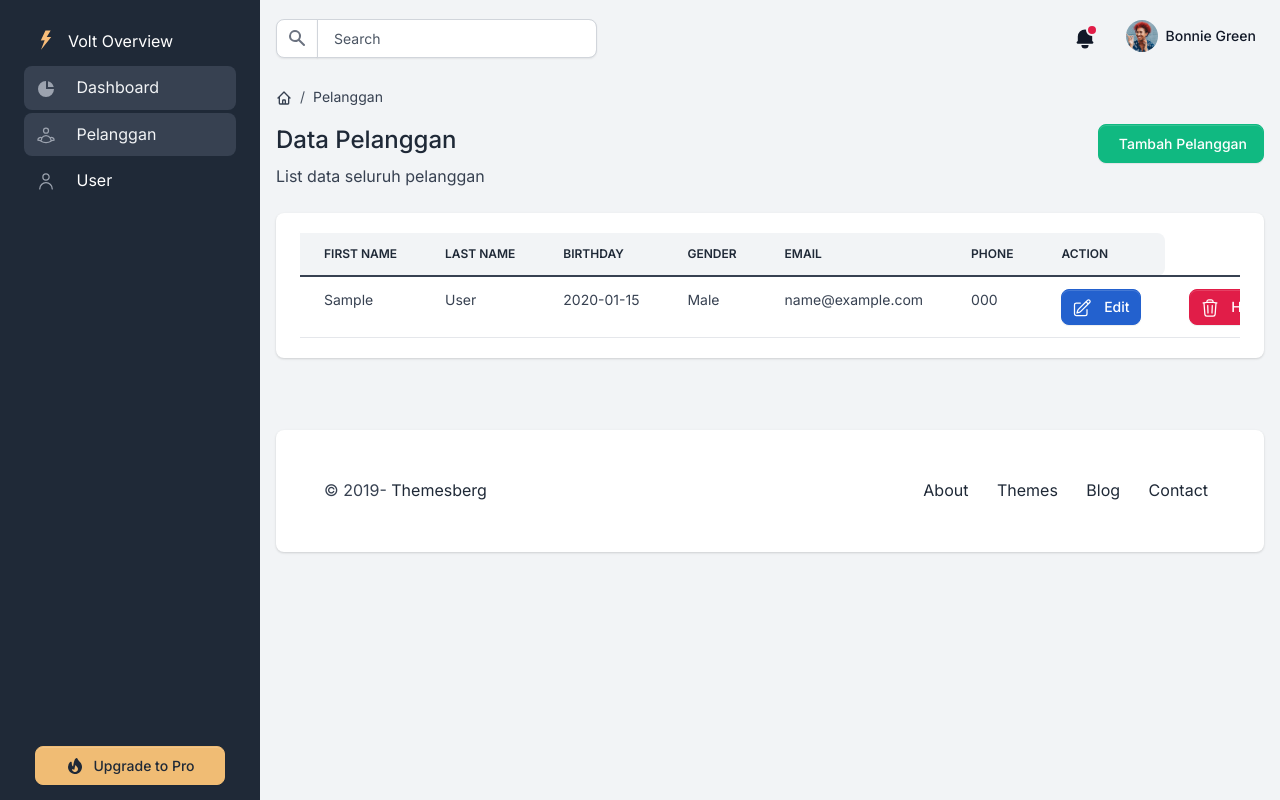
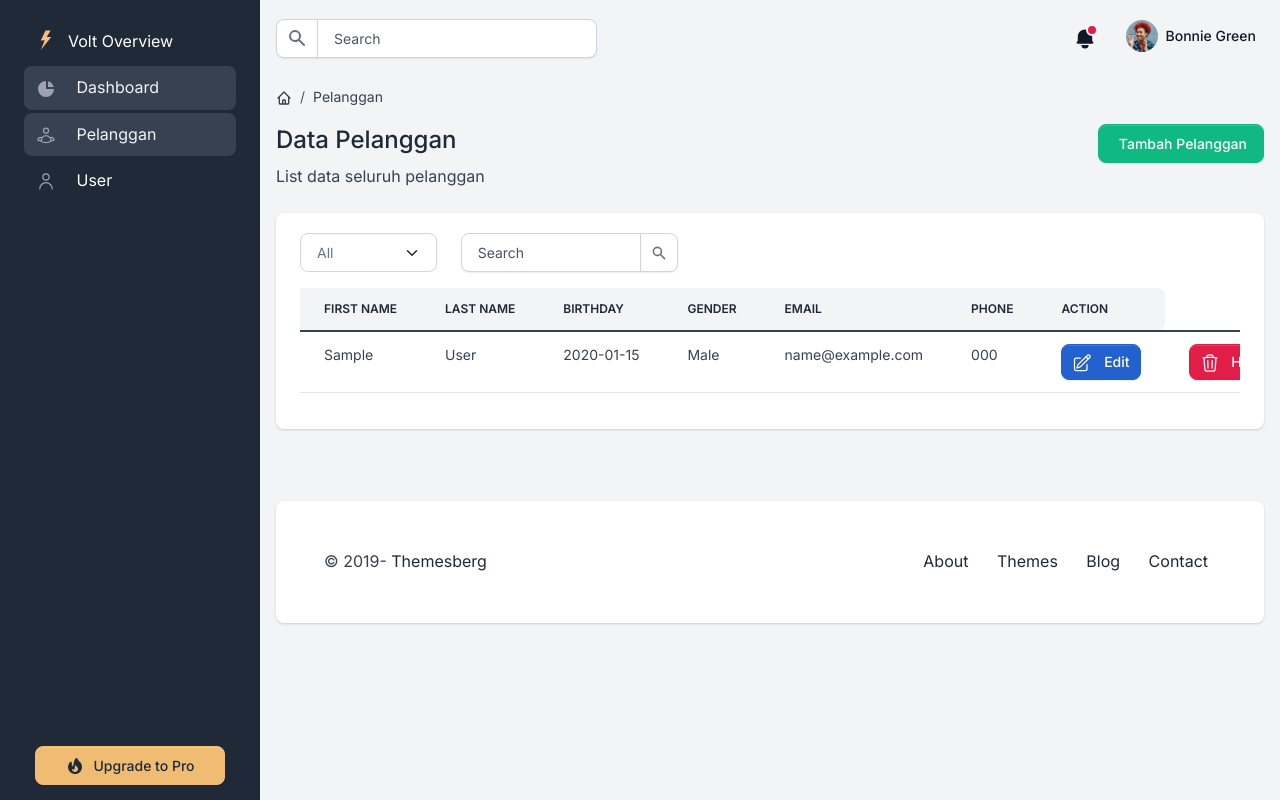
Before and after one commit to abdhika25ti-hub/Laravel_dhika, a Laravel app: page /pelanggan in a window 1280 px wide. Run offline with Laravel 12, Linux system fonts and the light colour scheme; tables that the repository leaves empty hold one stand-in row (values such as "Sample post").

Commit message:
Modul 10

```diff
--- a/app/Http/Controllers/PelangganController.php
+++ b/app/Http/Controllers/PelangganController.php
@@ -9,9 +9,13 @@ class PelangganController extends Controller
     /**
      * Display a listing of the resource.
      */
-    public function index()
+    public function index(Request $request)
     {
-        $data['dataPelanggan'] = Pelanggan::all();
+        $filterableColumns = ['gender'];
+
+        $searchableColumns = ['first_name'];
+
+        $data['dataPelanggan'] = Pelanggan::filter($request, $filterableColumns)->search($request,$searchableColumns)->paginate(5)->withQueryString();
         return view('admin.pelanggan.index', $data);
     }
 
--- a/app/Models/Pelanggan.php
+++ b/app/Models/Pelanggan.php
@@ -2,6 +2,7 @@
 namespace App\Models;
 
 use Illuminate\Database\Eloquent\Model;
+use Illuminate\Database\Eloquent\Builder;
 
 class Pelanggan extends Model
 {
@@ -15,4 +16,25 @@ class Pelanggan extends Model
         'email',
         'phone',
     ];
+
+    public function scopeFilter(Builder $query, $request, array $filterableColumns): Builder
+    {
+        foreach ($filterableColumns as $column) {
+            if ($request->filled($column)) {
+                $query->where($column, $request->input($column));
+            }
+        }
+        return $query;
+    }
+
+    public function scopeSearch($query, $request, array $columns)
+    {
+        if ($request->filled('search')) {
+            $query->where(function ($q) use ($request, $columns) {
+                foreach ($columns as $column) {
+                    $q->orWhere($column, 'LIKE', '%' . $request->search . '%');
+                }
+            });
+        }
+    }
 }
--- a/resources/views/admin/pelanggan/index.blade.php
+++ b/resources/views/admin/pelanggan/index.blade.php
@@ -41,6 +41,45 @@
             <div class="card border-0 shadow mb-4">
                 <div class="card-body">
                     <div class="table-responsive">
+
+                        {{-- Form Filter --}}
+                        <form method="GET" action="{{ route('pelanggan.index') }}"class="mb-3">
+                            <div class="row">
+                                <div class="col-md-2">
+                                    <select name="gender" class="form-select" onchange="this.form.submit()">
+                                        <option value="">All</option>
+                                        <option value="Male" {{ request('gender') == 'Male' ? 'selected' : '' }}>Male
+                                        </option>
+                                        <option value="Female" {{ request('gender') == 'Female' ? 'selected' : '' }}>Female
+                                        </option>
+                                    </select>
+                                </div>
+
+                                <div class="col-md-3">
+                                    <div class="input-group">
+                                        <input type="text" name="search" class="form-control" id="exampleInputIconRight"
+                                            value="{{ request('search') }}" placeholder="Search" aria-label="Search">
+                                        <button type="submit" class="input-group-text" id="basic-addon2">
+                                            <svg class="icon icon-xxs" fill="currentColor" viewBox="0 0 20 20"
+                                                xmlns="http://www.w3.org/2000/svg">
+                                                <path fill-rule="evenodd"
+                                                    d="M8 4a4 4 0 100 8 4 4 0 000-8zM2 8a6 6 0 1110.89 3.476l4.817 4.817a1 1 0 01-1.414 1.414l-4.816-4.816A6 6 0 012 8z"
+                                                    clip-rule="evenodd"></path>
+                                            </svg>
+                                        </button>
+                                        @if (request('search'))
+                                            <a href="{{ request()->fullUrlWithQuery(['search' => null]) }}"
+                                                class="btn btn-outline-secondary ml-3" id="clear-search"> Clear</a>
+                                        @endif
+                                    </div>
+
+                                </div>
+                            </div>
+                        </form>
+
+                        {{-- Form Search --}}
+
+
                         <table id="table-pelanggan" class="table table-centered table-nowrap mb-0 rounded">
                             <thead class="thead-light">
                                 <tr>
@@ -82,10 +121,9 @@
                                                 @csrf
                                                 @method('DELETE')
                                                 <button type="submit" class="btn btn-danger btn-sm">
-                                                        <svg class="icon icon-xs me-2" data-slot="icon"
-                                                            fill="none" stroke-width="1.5" stroke="currentColor"
-                                                            viewBox="0 0 24 24" xmlns="http://www.w3.org/2000/svg"
-                                                            aria-hidden="true">
+                                                    <svg class="icon icon-xs me-2" data-slot="icon" fill="none"
+                                                        stroke-width="1.5" stroke="currentColor" viewBox="0 0 24 24"
+                                                        xmlns="http://www.w3.org/2000/svg" aria-hidden="true">
                                                         <path stroke-linecap="round" stroke-linejoin="round"
                                                             d="m14.74 9-.346 9m-4.788 0L9.26 9m9.968-3.21c.342.052.682.107 1.022.166m-1.022-.165L18.16 19.673a2.25 2.25 0 0 1-2.244 2.077H8.084a2.25 2.25 0 0 1-2.244-2.077L4.772 5.79m14.456 0a48.108 48.108 0 0 0-3.478-.397m-12 .562c.34-.059.68-.114 1.022-.165m0 0a48.11 48.11 0 0 1 3.478-.397m7.5 0v-.916c0-1.18-.91-2.164-2.09-2.201a51.964 51.964 0 0 0-3.32 0c-1.18.037-2.09 1.022-2.09 2.201v.916m7.5 0a48.667 48.667 0 0 0-7.5 0">
                                                         </path>
@@ -100,6 +138,9 @@
 
                             </tbody>
                         </table>
+                        <div class="mt-3">
+                            {{ $dataPelanggan->links('pagination::bootstrap-5') }}
+                        </div>
                     </div>
                 </div>
             </div>
```
Also changed, not shown: database/seeders/CreateFirstUser.php (added, +24 -0 lines), database/seeders/CreatePelangganDummy.php (added, +30 -0 lines). Lines whose indentation alone changed are shown as unchanged.
